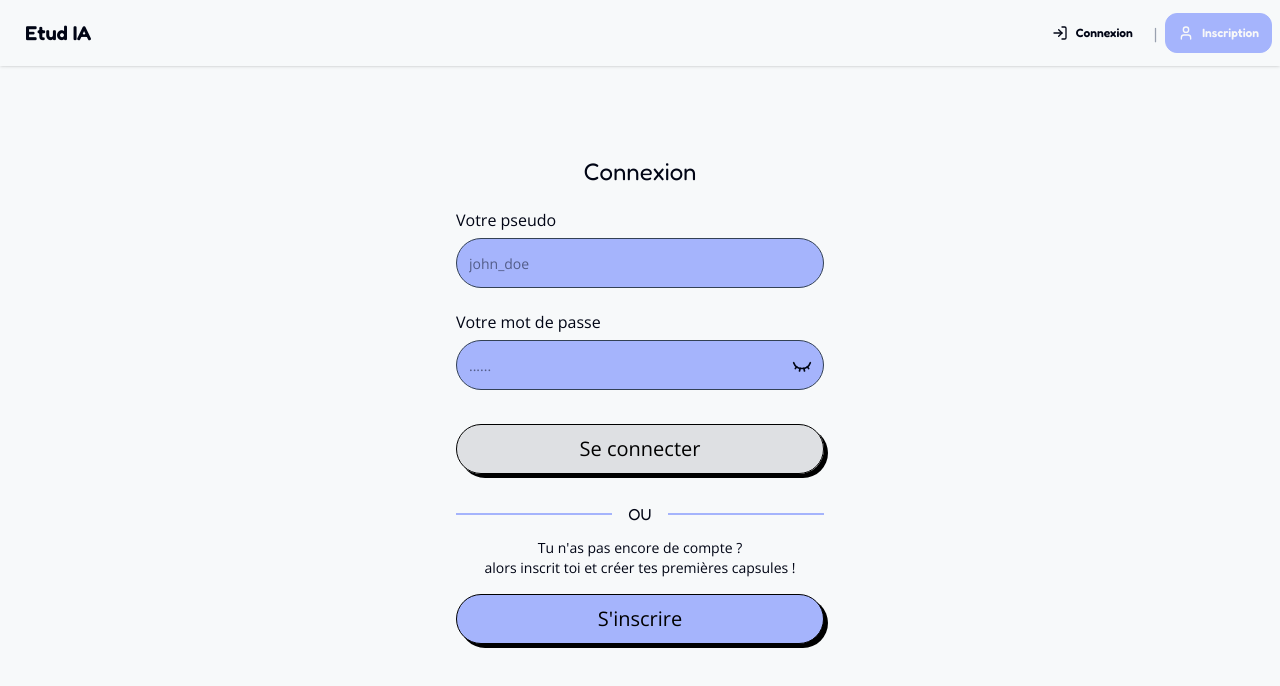
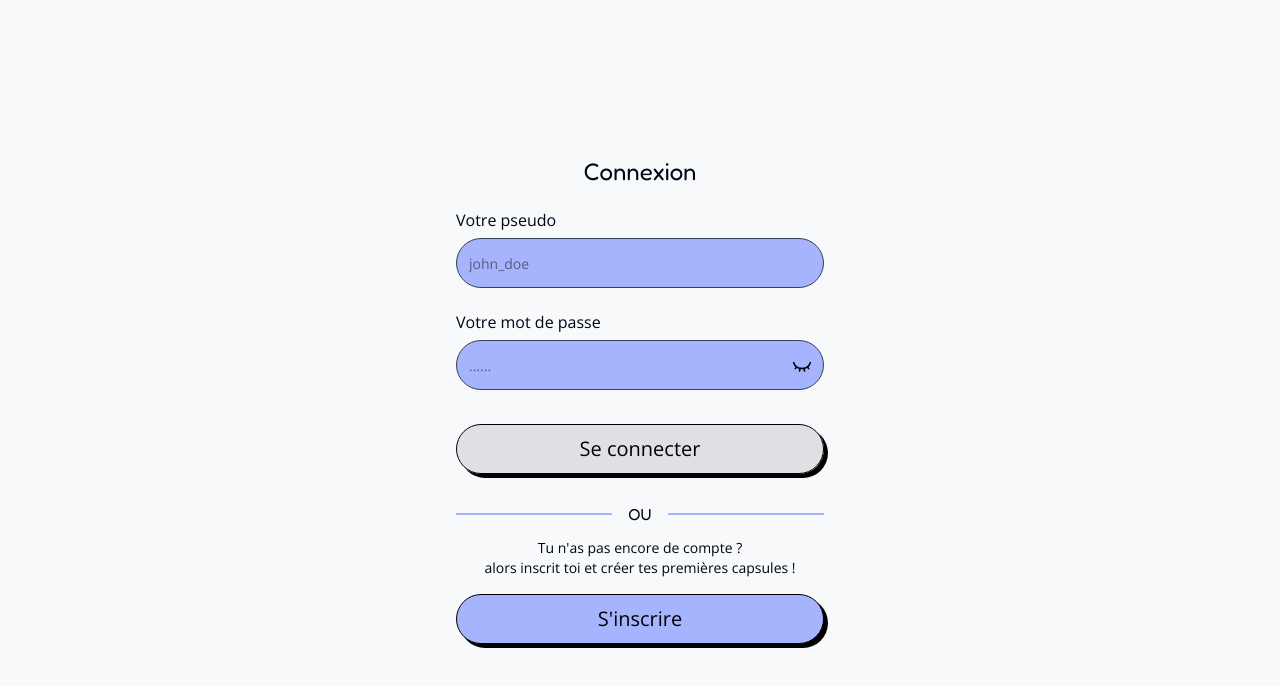
Before and after one commit to laanatri/etudia, a Next.js app in the folder frontend_web/: page /login in a window 1280 px wide. Shown: the top 686 px of the page. Built offline with nearby package versions, Linux system fonts and the light colour scheme; no server answers.

Commit message:
clean navbar

```diff
--- a/frontend_web/src/app/components/layout/Navbar.tsx
+++ b/frontend_web/src/app/components/layout/Navbar.tsx
@@ -1,8 +1,8 @@
 'use client'
 
 import { usePWA } from "@/app/PWAContext";
-import {Home, LogIn, LogOut, User} from "lucide-react";
-import {useSession, signOut} from "next-auth/react";
+import { LogIn, User} from "lucide-react";
+import {useSession} from "next-auth/react";
 import Link from "next/link";
 import {useEffect, useState} from "react";
 
@@ -18,14 +18,8 @@ export default function Navbar() {
         setMounted(true);
     }, []);
 
-    console.log("YOYOYOYOYOOYOY")
-    console.log(session)
-    console.log(status)
-    console.log(isAuthenticated)
-    console.log(isPWA)
-
-    if (!mounted || status === 'loading') {
-        return (
+    return isPWA ? null : (
+        !mounted || status === 'loading' || !isAuthenticated ? (
             <div className="navbar bg-base-100 shadow-sm p-2">
                 <div className="flex-1">
                     <Link href={"/"} className="btn btn-ghost text-xl">Etud IA</Link>
@@ -50,39 +44,12 @@ export default function Navbar() {
                     </div>
                 </div>
             </div>
-        )
-    }
-
-    return (
+        ) : (
             <nav className="navbar bg-base-100 shadow-sm p-2 fixed top-0 z-20">
                 <div className="flex-1">
                     <Link href={"/"} className="btn btn-ghost text-xl">Etud IA</Link>
                 </div>
-
                 <div className="flex-none gap-4">
-
-                {!isAuthenticated ? (
-                    <div className="flex items-center gap-2">
-                        <Link
-                            href="/login"
-                            className="btn btn-ghost rounded-xl btn-sm flex items-center gap-2"
-                        >
-                            <LogIn size={16}/>
-                            Connexion
-                        </Link>
-                        <span className="text-gray-400">|</span>
-                        <Link
-                            href="/register"
-                            className="btn btn-primary rounded-xl btn-sm flex items-center gap-2"
-                        >
-                            <User size={16}/>
-                            Inscription
-                        </Link>
-                    </div>
-                ) : null}
-
-                {isAuthenticated ? (
-                    <>
                     {session?.user?.role === 'ROLE_ADMIN' && (
                         <Link href="/dashboard/admin" className="hover:text-gray-400">
                             Dashboard
@@ -97,13 +64,10 @@ export default function Navbar() {
                                     className="w-full h-full object-cover"
                                 />
                             </div>
-                                {!isPWA && <span className="text-sm font-medium">{session?.user?.username}</span>}
                         </Link>
                     )}
-                    </>
-                ) : null}
-
                 </div>
             </nav>
         )
+    )
 }
```
Lines whose indentation alone changed are shown as unchanged.
